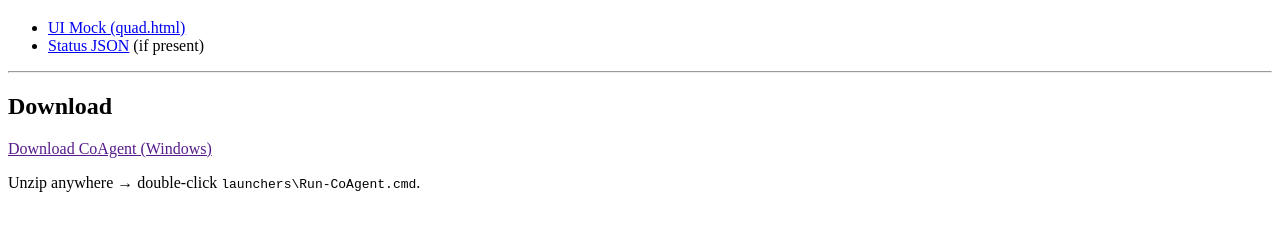
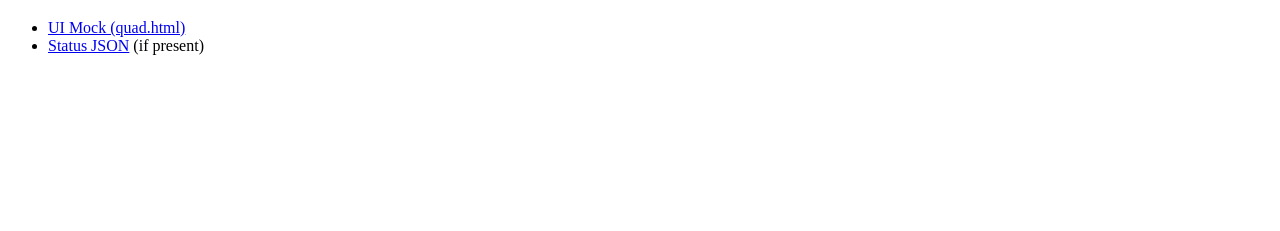
Before and after one commit to rickballard/CoAgent, a plain HTML site: page index.html in a window 1280 px wide. Shown: the part 61-292 px from the top of the page. Drawn offline with Linux system fonts and the light colour scheme.

Commit message:
deploy: ab4fa1c7a3bcad222a0aebaed0e1028fe738d4c7

```diff
--- a/index.html
+++ b/index.html
@@ -4,8 +4,3 @@
   <li><a href="./ui-mock/quad.html">UI Mock (quad.html)</a></li>
   <li><a href="./status.json">Status JSON</a> (if present)</li>
 </ul>
-
-<hr>
-<h2>Download</h2>
-<p><a style=""padding:10px 14px;border:1px solid #e5e7eb;border-radius:10px;background:#4F46E5;color:#fff;text-decoration:none"" href=""https://github.com/rickballard/CoAgent/releases/download/mvp-2025.10.03-0125/CoAgent_MVP_Windows.zip"">Download CoAgent (Windows)</a></p>
-<p>Unzip anywhere → double-click <code>launchers\Run-CoAgent.cmd</code>.</p>
```
